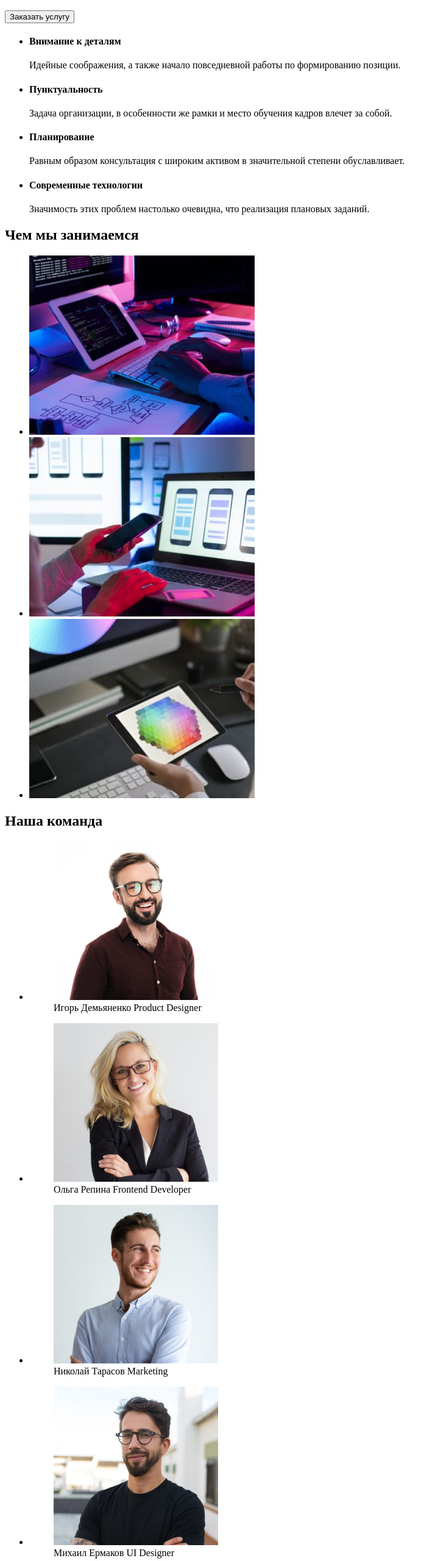
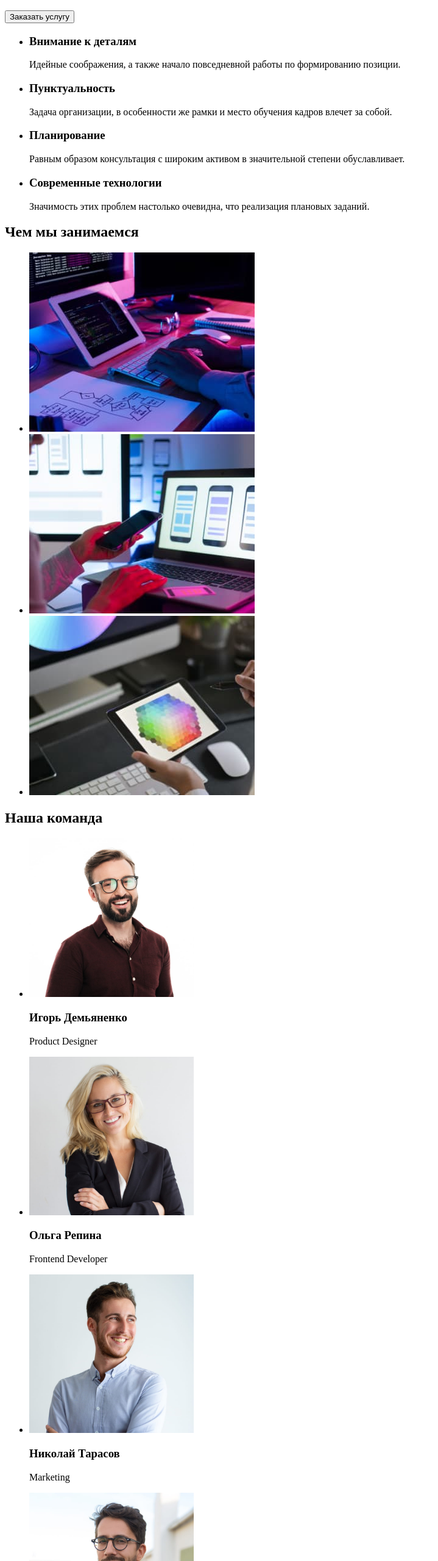
Before and after one commit to moskalenko23/goit-markup-hw-01, a plain HTML site: page index.html in a window 1280 px wide. Shown: the part 180-2740 px from the top of the page at 61% size, without its empty margins (0-719 px from the left). Drawn offline with Linux system fonts and the light colour scheme.

Commit message:
made changes to the file index.html
Внесены правки согласно замечаний в файл index.html

```diff
--- a/index.html
+++ b/index.html
@@ -24,42 +24,57 @@
                     <section id="studio">
                         <h1>Эффективные решения для вашего бизнеса</h1>
                         <button type="button">Заказать услугу</button>
+                    </section>
+                    <section>
                         <ul>
-                            <li><h4>Внимание к деталям</h4>Идейные соображения, а также начало повседневной работы по формированию позиции.</li>
-                            <li><h4>Пунктуальность</h4>Задача организации, в особенности же рамки и место обучения кадров влечет за собой.</li>
-                            <li><h4>Планирование</h4>Равным образом консультация с широким активом в значительной степени обуславливает.</li>
-                            <li><h4>Современные технологии</h4>Значимость этих проблем настолько очевидна, что реализация плановых заданий.</li>
+                            <li>
+                                <h3>Внимание к деталям</h3>
+                                <p>Идейные соображения, а также начало повседневной работы по формированию позиции.</p>
+                            </li>
+                            <li>
+                                <h3>Пунктуальность</h3>
+                                <p>Задача организации, в особенности же рамки и место обучения кадров влечет за собой.</p>
+                            </li>
+                            <li>
+                                <h3>Планирование</h3>
+                                <p>Равным образом консультация с широким активом в значительной степени обуславливает.</p>
+                            </li>
+                            <li>
+                                <h3>Современные технологии</h3>
+                                <p>Значимость этих проблем настолько очевидна, что реализация плановых заданий.</p>
+                            </li>
                         </ul>
                     </section>
                     <section id="portfolio">
                         <h2>Чем мы занимаемся</h2>
                             <ul>
-                                <li><img src="/images/img1.jpg" alt="Macbook на деревянном столе" width="370"></li>
-                                <li><img src="/images/img2.jpg" alt="Ноутбук на столе и смартфон в руке" width="370"></li>
-                                <li><img src="/images/img3.jpg" alt="Планшет в руках" width="370"></li>
+                                <li><img src="./images/img1.jpg" alt="Macbook на деревянном столе" width="370"></li>
+                                <li><img src="./images/img2.jpg" alt="Ноутбук на столе и смартфон в руке" width="370"></li>
+                                <li><img src="./images/img3.jpg" alt="Планшет в руках" width="370"></li>
                             </ul>
                     </section>
                     <section>
                         <h2>Наша команда</h2>
                             <ul>
                                 <li>
-                                    <figure><img src="/images/team/i_dem.jpg" alt="мужчина с бородой в очках" width="270">
-                                        <figcaption>Игорь Демьяненко Product Designer</figcaption>
-                                    </figure>
+                                    <img src="./images/team/i_dem.jpg" alt="мужчина с бородой в очках" width="270">
+                                    <h3>Игорь Демьяненко</h3>
+                                    <p>Product Designer</p>
                                 </li>
                                 <li>
-                                    <figure><img src="/images/team/o_rep.jpg" alt="девушка в очках" width="270">
-                                        <figcaption>Ольга Репина Frontend Developer</figcaption></figure>
+                                    <img src="./images/team/o_rep.jpg" alt="девушка в очках" width="270">
+                                    <h3>Ольга Репина</h3>
+                                    <p>Frontend Developer</p>
                                 </li>
                                 <li>
-                                    <figure><img src="/images/team/n_tar.jpg" alt="улыбающийся молодой мужчина" width="270">
-                                        <figcaption>Николай Тарасов Marketing</figcaption>
-                                    </figure>
+                                    <img src="./images/team/n_tar.jpg" alt="улыбающийся молодой мужчина" width="270">
+                                    <h3>Николай Тарасов</h3>
+                                    <p>Marketing</p>
                                 </li>
                                 <li>
-                                    <figure><img src="/images/team/m_erm.jpg" alt="молодой мужчина в очках" width="270">
-                                        <figcaption>Михаил Ермаков UI Designer</figcaption>
-                                    </figure>
+                                    <img src="./images/team/m_erm.jpg" alt="молодой мужчина в очках" width="270">
+                                    <h3>Михаил Ермаков</h3>
+                                    <p>UI Designer</p>
                                 </li>
                             </ul>
                     </section>
@@ -69,7 +84,11 @@
                     <a href="/"><span>Web</span>Studio</a>
                     <address>
                         <ul>
-                            <li>г. Киев, пр-т Леси Украинки, 26</li>
+                            <li>
+                                <a href="https://goo.gl/maps/HhhkS5GEAfCxWmF9A"
+                                target="_blank" rel="noopener norefferer nofollow">
+                                г. Киев, пр-т. Леси Украинки, 26</a>
+                            </li>
                             <li><a href="mailto:info@example.com">info@example.com</a></li>
                             <li><a href="tel:+380991111111">+38 099 111 11 11</a></li>
                         </ul>
```
